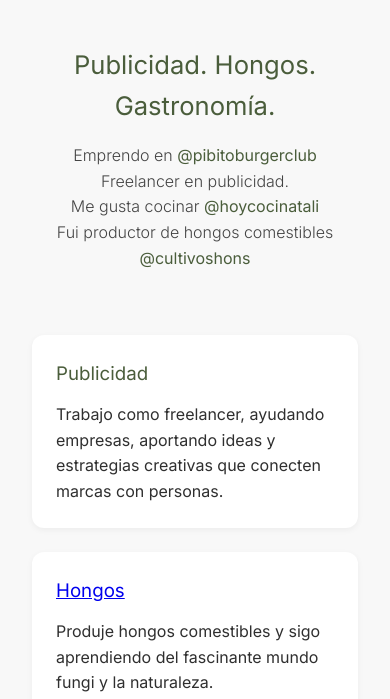
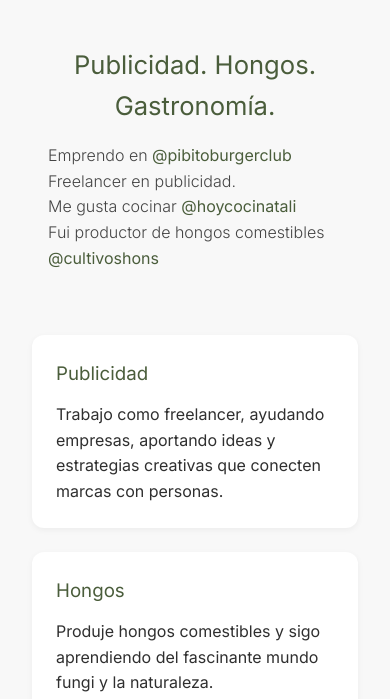
Before and after one commit to MarianTaliercio/mariano-web, a plain HTML site: page index.html in a window 390 px wide. Shown: the part 145-844 px from the top of the page. Drawn offline with Linux system fonts and the light colour scheme.

Commit message:
Update style.css

```diff
--- a/style.css
+++ b/style.css
@@ -82,9 +82,27 @@
   font-weight: 500;
 }
 
+.card-link {
+  text-decoration: none;
+  color: inherit;
+}
+
+.card-link:hover {
+  opacity: 0.7;
+}
+
 footer {
   text-align: center;
   margin-top: 3rem;
   font-size: 0.9rem;
   color: #666;
 }
+
+/* Ajuste para mobile */
+@media (max-width: 768px) {
+  .hero .sub {
+    text-align: left;
+    margin-left: 1rem;
+    margin-right: 1rem;
+  }
+}
```
